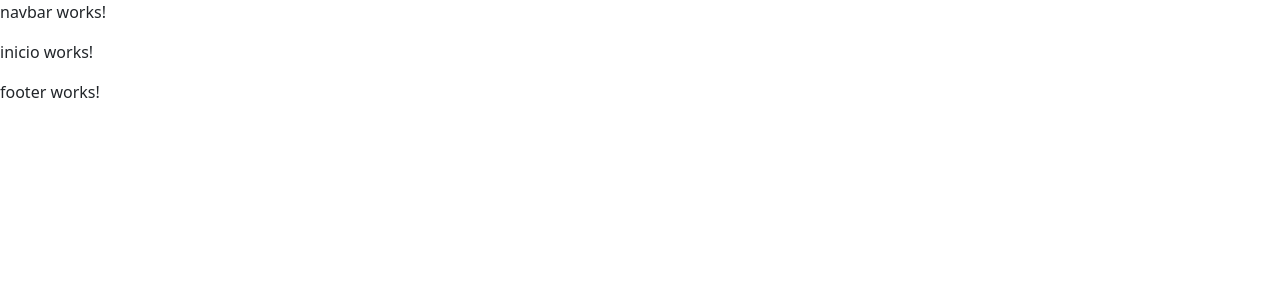
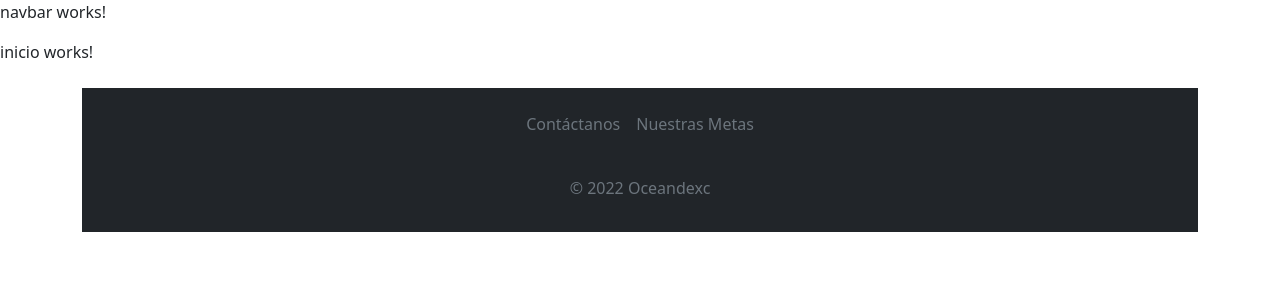
Before and after one commit to JorgeRuano/OceandexLaunchX, an Angular app: page / in a window 1280 px wide. Shown: the top 300 px of the page. Built offline with nearby package versions, Linux system fonts and the light colour scheme.

Commit message:
Diseño footer

```diff
--- a/src/app/shared/footer/footer.component.html
+++ b/src/app/shared/footer/footer.component.html
@@ -1 +1,9 @@
-<p>footer works!</p>
+<div class="container ">
+    <footer class="bg-dark text-white py-3 my-4">
+      <ul class="nav justify-content-center pb-3 mb-3">
+        <li class="nav-item"><a href="#" class="nav-link px-2 text-muted">Contáctanos</a></li>
+        <li class="nav-item"><a href="#" class="nav-link px-2 text-muted">Nuestras Metas</a></li>
+      </ul>
+      <p class="text-center text-muted">© 2022 Oceandexc</p>
+    </footer>
+  </div>
```
